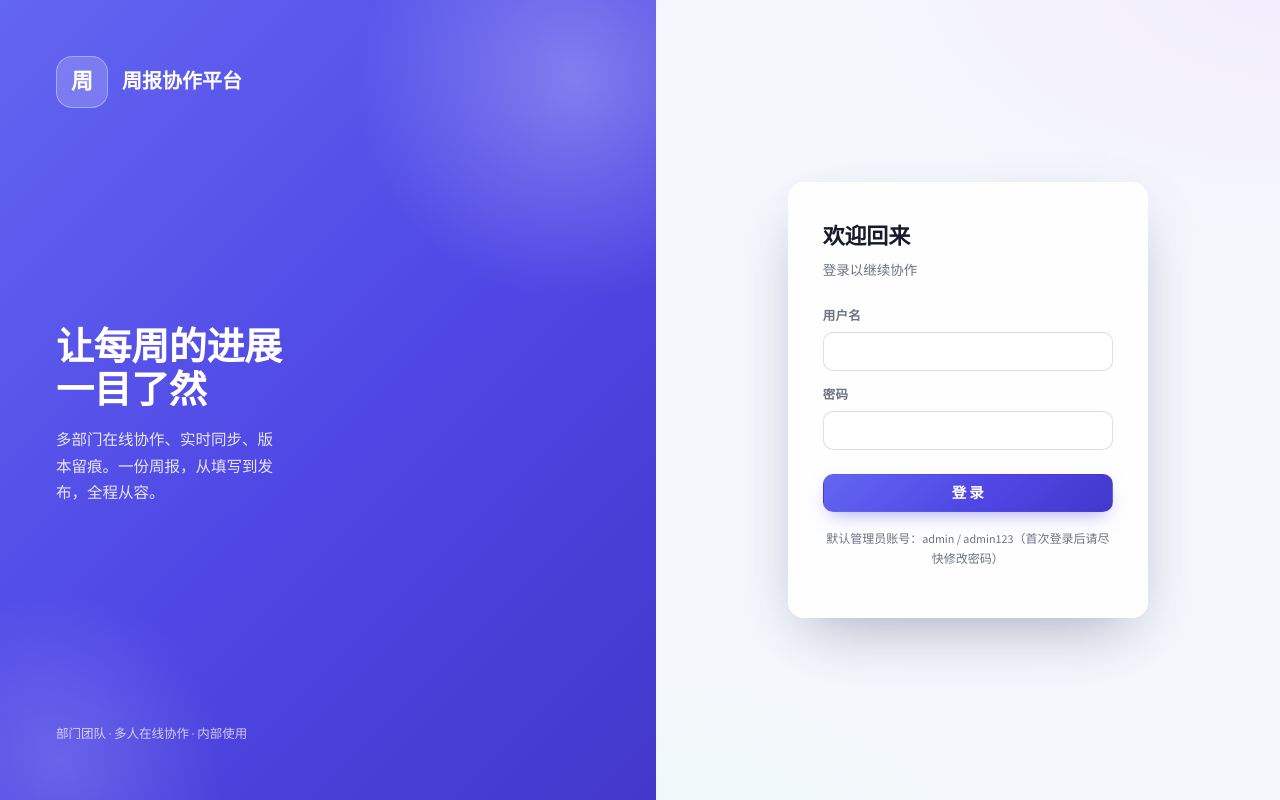
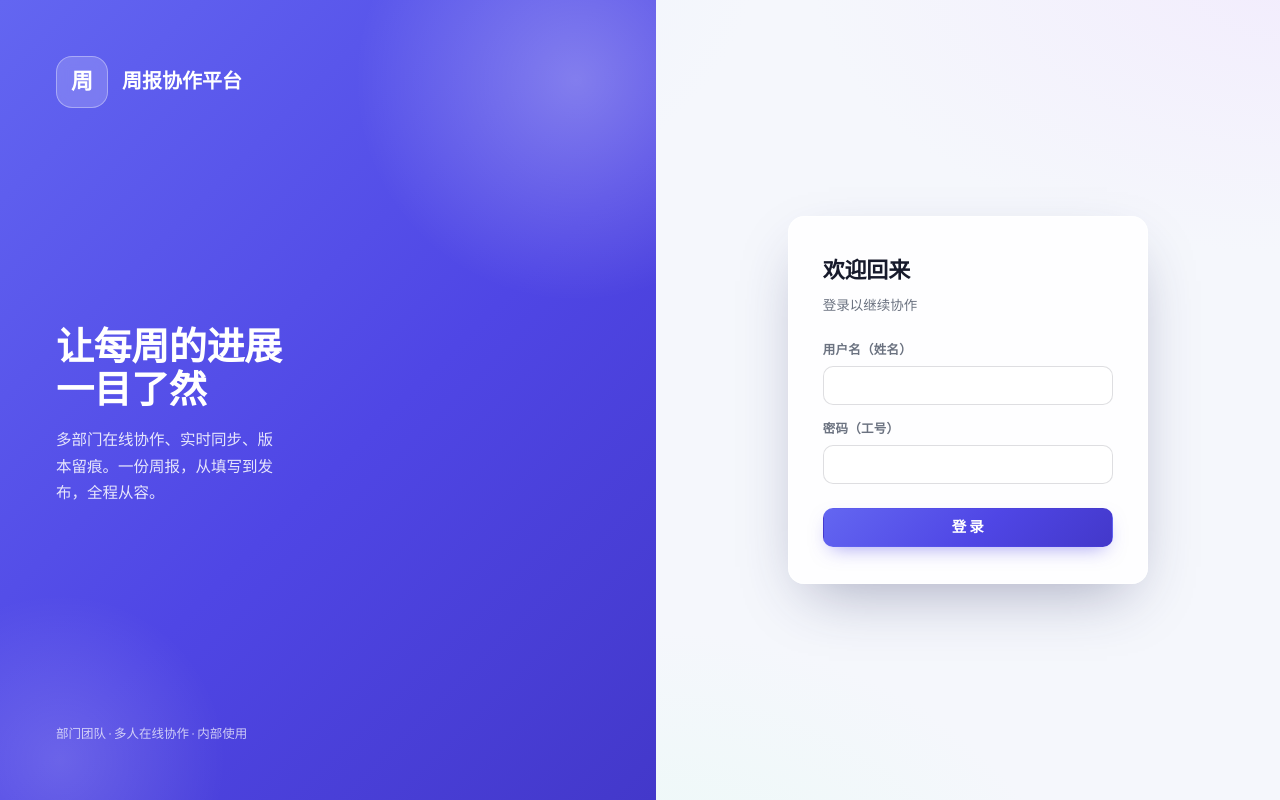
Before and after one commit to DgHaa/weekly_report_platform, a React (Vite) app in the folder client/: page / in a window 1280 px wide. Built offline with nearby package versions, Linux system fonts and the light colour scheme.

Commit message:
feat: 登录框标签加姓名/工号提示，移除默认管理员账号提示
- 删除底部「默认管理员账号：admin / admin123…」提示
- 用户名标签改为「用户名（姓名）」、密码标签改为「密码（工号）」

```diff
--- a/client/src/components/Login.tsx
+++ b/client/src/components/Login.tsx
@@ -42,12 +42,11 @@ export default function Login() {
           <h1>欢迎回来</h1>
           <p className="sub">登录以继续协作</p>
           {err && <div className="err" role="alert">{err}</div>}
-          <label htmlFor="username">用户名</label>
+          <label htmlFor="username">用户名（姓名）</label>
           <input id="username" value={username} onChange={(e) => setUsername(e.target.value)} autoComplete="username" />
-          <label htmlFor="password">密码</label>
+          <label htmlFor="password">密码（工号）</label>
           <input id="password" type="password" value={password} onChange={(e) => setPassword(e.target.value)} autoComplete="current-password" />
           <button type="submit" className="primary" disabled={submitting}>{submitting ? '登录中…' : '登 录'}</button>
-          <p className="hint">默认管理员账号：admin / admin123（首次登录后请尽快修改密码）</p>
         </form>
       </div>
     </div>
```
